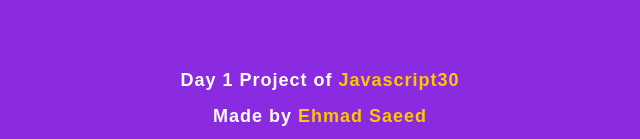
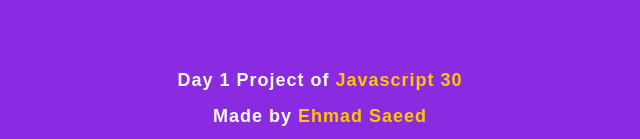
Before and after one commit to justEhmadSaeed/JS-Drumkit, a plain HTML site: page index.html in a window 1280 px wide. Shown: the part 658-797 px from the top of the page, 320-960 px from the left. Drawn offline with Linux system fonts and the light colour scheme.

```diff
--- a/index.html
+++ b/index.html
@@ -46,7 +46,7 @@
     </div>
 
     <footer>
-      <h2>Day 1 Project of <a href="https://javascript30.com" target="_blank">Javascript30</a></h2>
+      <h2>Day 1 Project of <a href="https://javascript30.com" target="_blank">Javascript 30</a></h2>
       <h2>Made by <a href="https://github.com/justEhmadSaeed/JS-Drumkit" target="_blank">Ehmad Saeed</a></h2>
     </footer>
 
```
